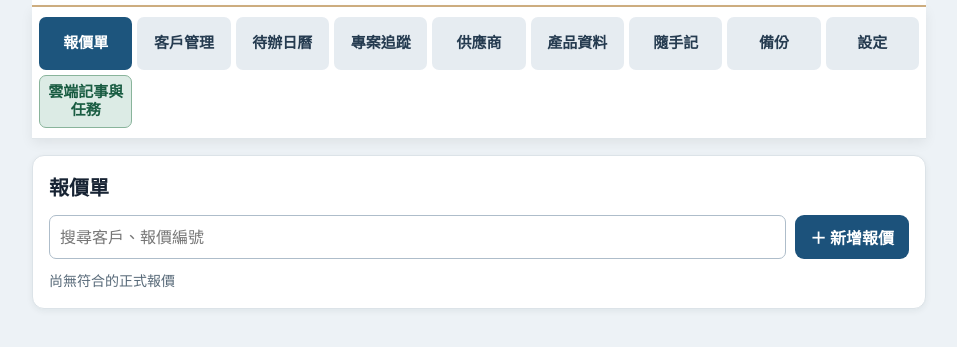
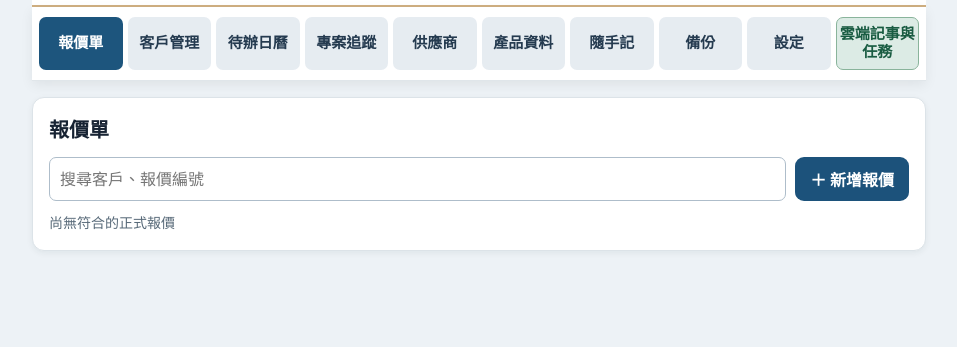
Before and after one commit to honbin002-design/-hongbin-personal-crm-beta, a plain HTML site: page index.html in a window 1280 px wide. Shown: the part 59-406 px from the top of the page, without its empty margins (161-1118 px from the left). Drawn offline with Linux system fonts and the light colour scheme.

Commit message:
Fit Settings in desktop navigation and keep task status compact

```diff
--- a/index.html
+++ b/index.html
@@ -94,7 +94,7 @@
 
 
 /* R73 daily input polish: seven simple modules, not a new dashboard */
-.nav{grid-template-columns:repeat(9,minmax(0,1fr))}
+.nav{grid-template-columns:repeat(10,minmax(0,1fr))}.taskCheck>.pill{flex:0 0 auto}
 .customer-section-title{display:flex;justify-content:space-between;align-items:center;gap:8px}
 .customer360-block{border:1px solid #d9e2ea;background:#f8fafc;border-radius:10px;padding:13px;margin-top:12px}
 .customer360-block h3{margin:0 0 10px;color:#224968;border-bottom:1px solid #d0dce7;padding-bottom:8px}
```
